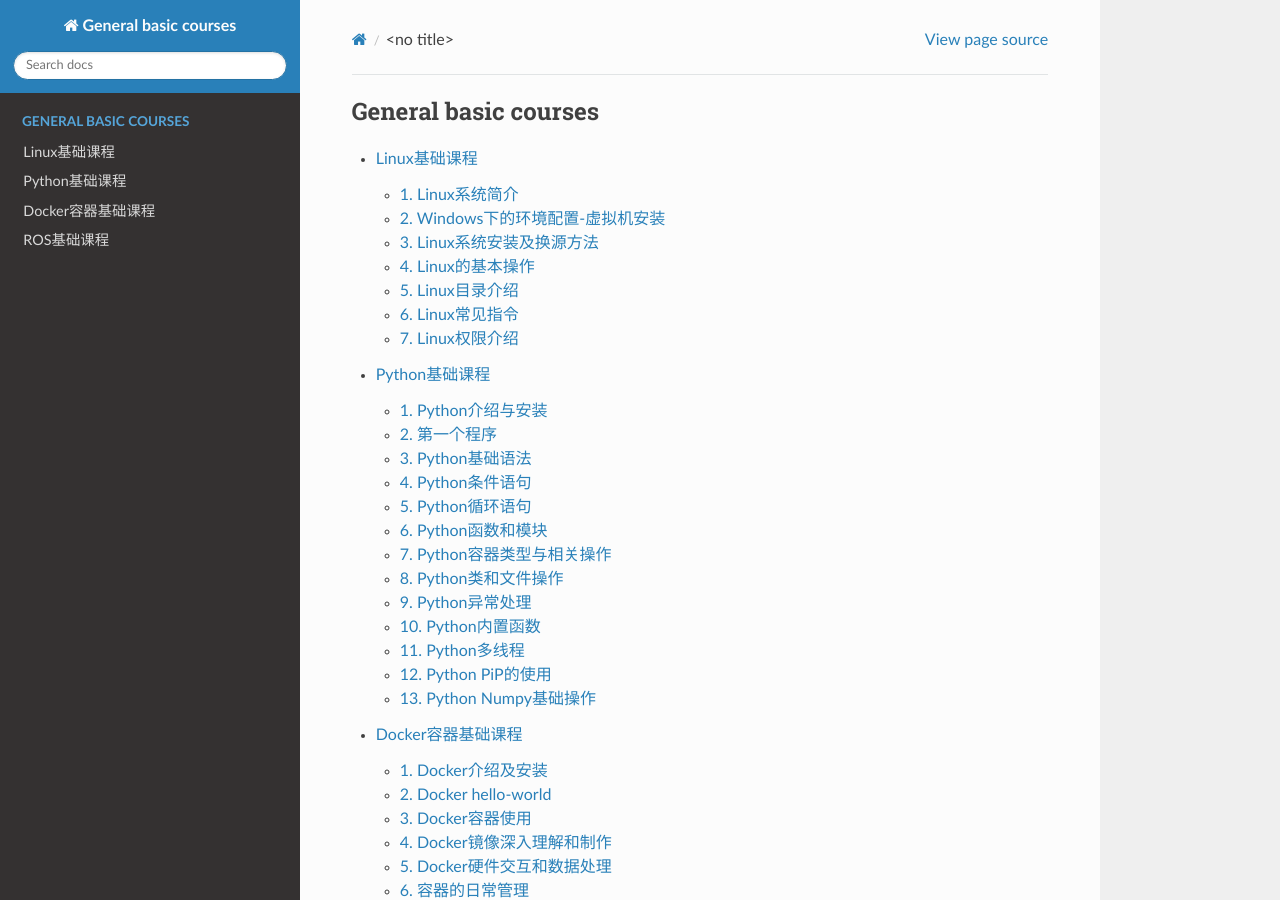
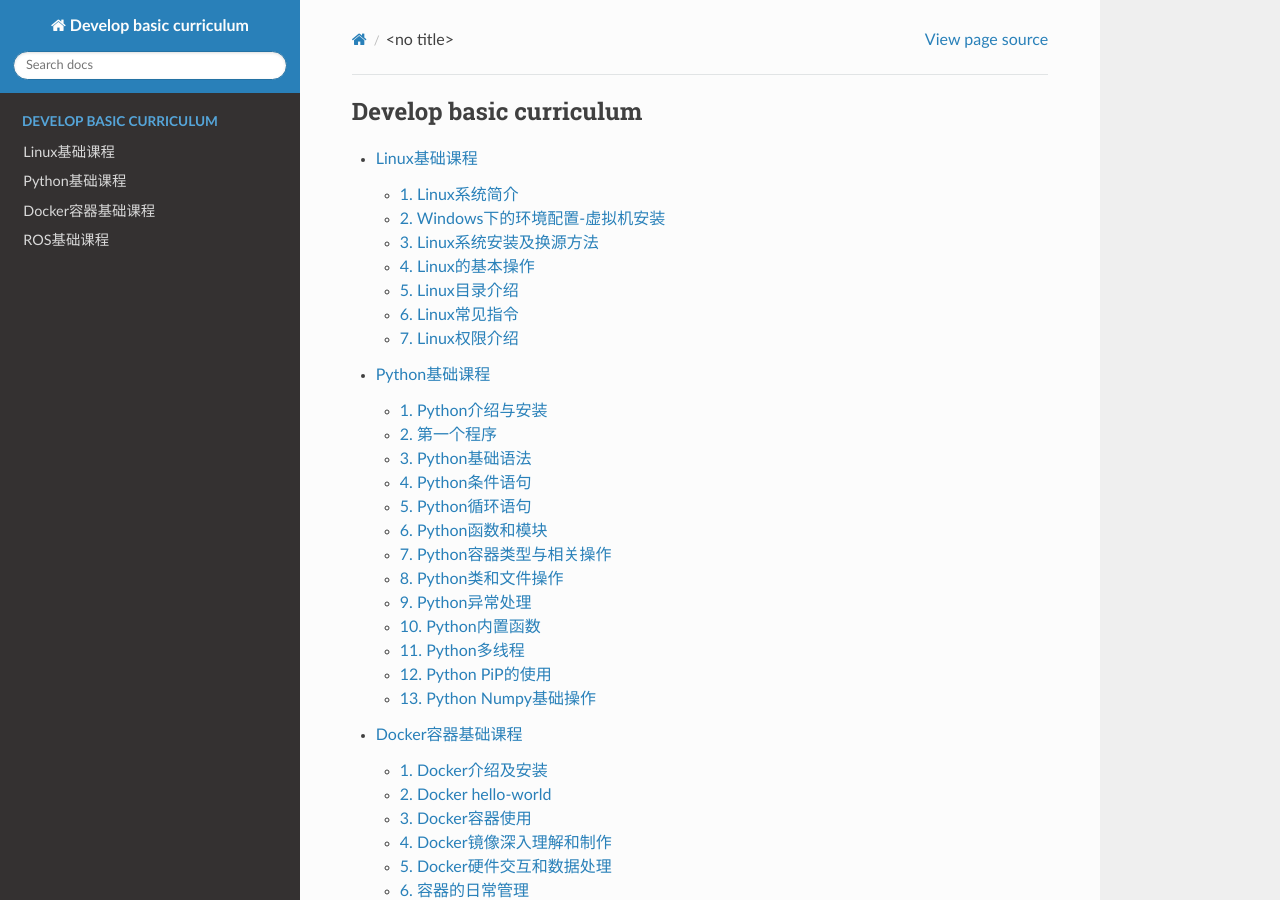
Before and after one commit to Hiwonder-docs/General-basic-courses, a Sphinx documentation site: the page built from source/index.rst, in a window 1280 px wide and 900 px high. Built offline with Sphinx 7.4.7 and the Read the Docs theme 2.0.0, drawn with Linux system fonts in a browser that asks for light colours.

Commit message:
sec commit

```diff
--- a/source/conf.py
+++ b/source/conf.py
@@ -6,7 +6,7 @@
 # -- Project information -----------------------------------------------------
 # https://www.sphinx-doc.org/en/master/usage/configuration.html#project-information
 
-project = 'General basic courses'
+project = 'Develop basic curriculum'
 copyright = '2024, Hiwonder'
 author = 'Hiwonder'
 release = 'v1.0'
--- a/source/index.rst
+++ b/source/index.rst
@@ -1,11 +1,11 @@
-.. General basic courses documentation master file, created by
+.. Develop basic curriculum documentation master file, created by
    sphinx-quickstart on Thu Jul 25 14:39:47 2024.
    You can adapt this file completely to your liking, but it should at least
    contain the root `toctree` directive.
 
 .. toctree::
    :maxdepth: 2
-   :caption: General basic courses
+   :caption: Develop basic curriculum
 
    docs/1_linux_fundamentals _course.md
    docs/2_python_basics_course.md
```
